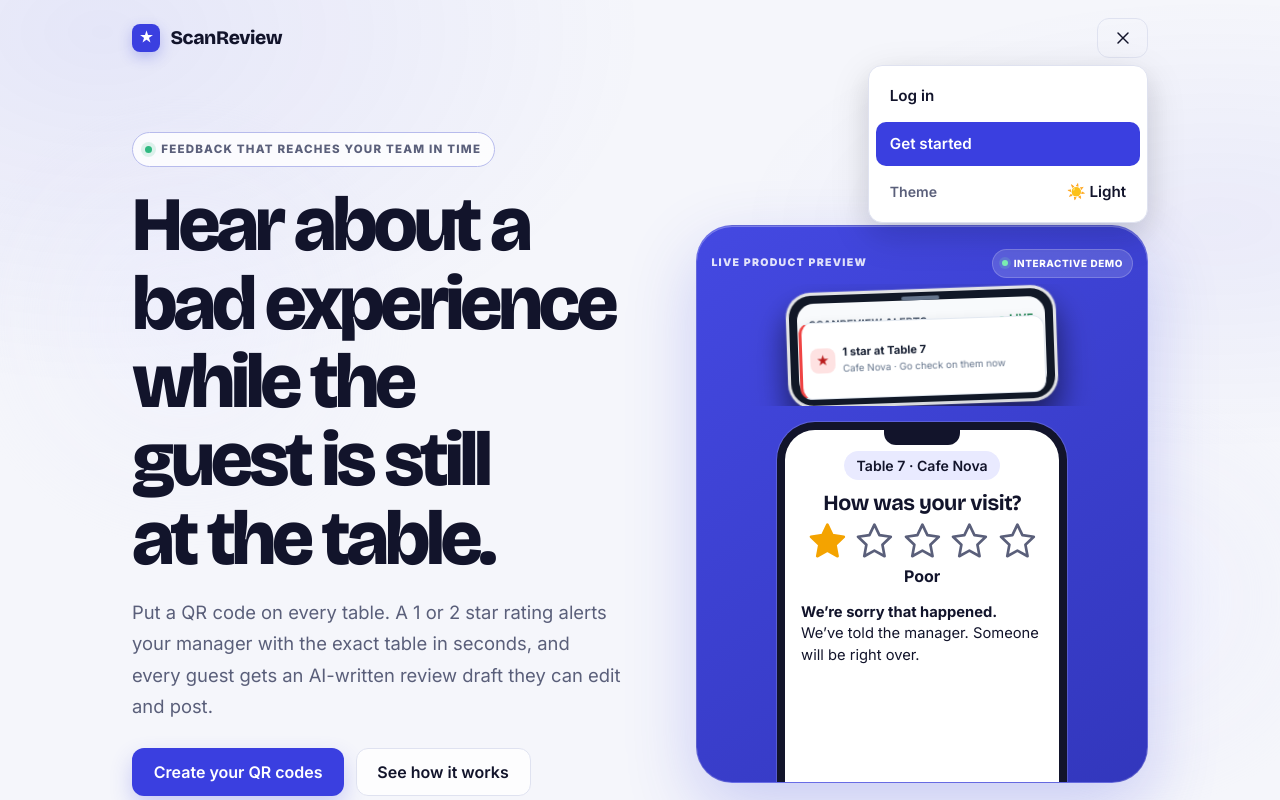
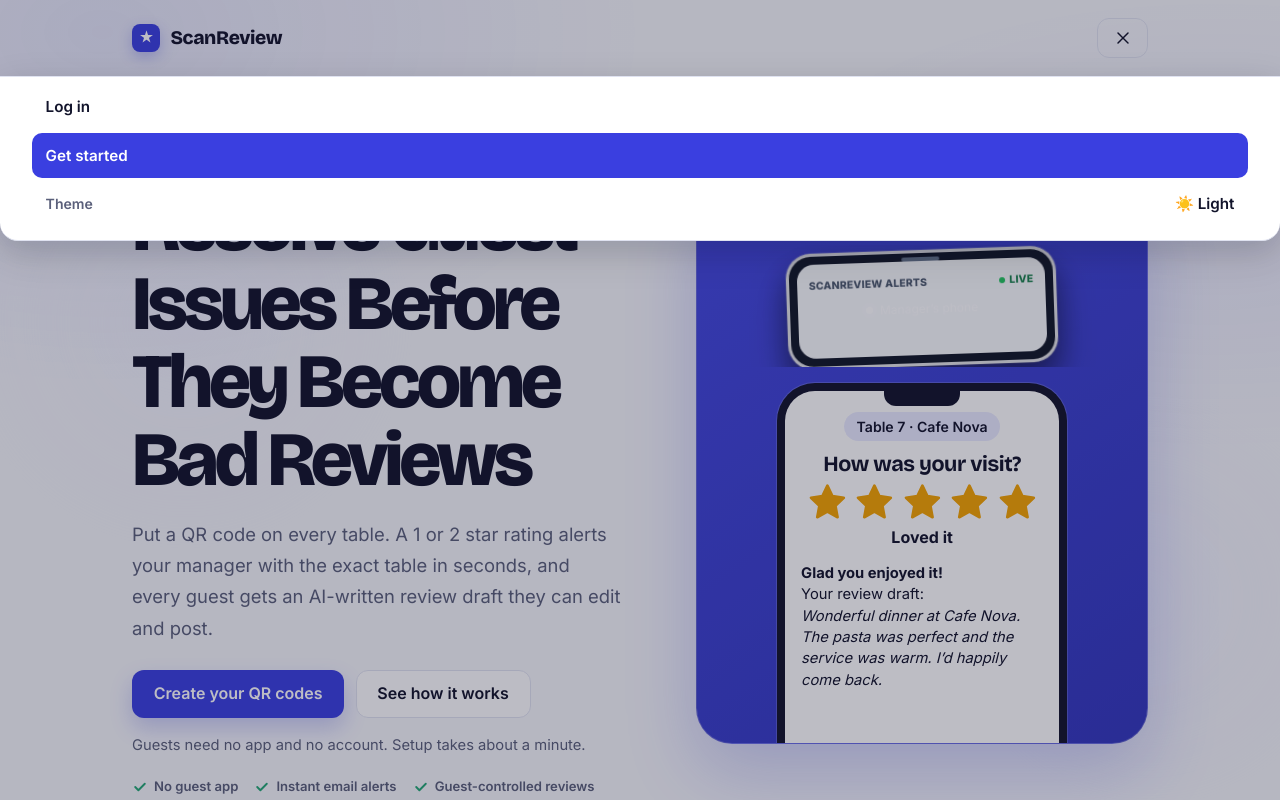
Before and after one commit to Toheed-qureshi21/hackathon-2-Toheed-Qureshi-ScanReview, a Next.js app: page / in a window 1280 px wide. Both pictures are taken after a click on the button "Open menu". Shown: the top 800 px of the page. Built offline with nearby package versions, Linux system fonts and the light colour scheme.

Commit message:
fixing ui components

```diff
--- a/app/globals.css
+++ b/app/globals.css
@@ -207,20 +207,53 @@
 }
 
 .nav-dropdown {
-  position: absolute;
-  top: calc(100% + 0.45rem);
-  right: 0;
-  z-index: 50;
-  min-width: min(280px, calc(100vw - 2rem));
   padding: 0.45rem;
   background: var(--sf);
   border: 1px solid var(--bd);
-  border-radius: 14px;
   box-shadow: var(--sh), 0 12px 40px rgba(18, 20, 43, 0.12);
   display: flex;
   flex-direction: column;
   gap: 0.25rem;
   animation: slide 0.2s ease-out both;
+}
+
+.nav-dropdown--viewport {
+  position: fixed;
+  z-index: 200;
+  top: var(
+    --nav-sheet-top,
+    calc(max(0.9rem, env(safe-area-inset-top, 0px)) + 4.75rem)
+  );
+  inset-inline: 0;
+  width: auto;
+  max-width: none;
+  margin: 0;
+  box-sizing: border-box;
+  border-radius: 0 0 18px 18px;
+  border-left: none;
+  border-right: none;
+  padding-block: 0.5rem 0.85rem;
+  padding-inline: max(1.25rem, env(safe-area-inset-left, 0px))
+    max(1.25rem, env(safe-area-inset-right, 0px));
+}
+
+@media (min-width: 768px) {
+  .nav-dropdown--viewport {
+    padding-inline: max(2rem, env(safe-area-inset-left, 0px))
+      max(2rem, env(safe-area-inset-right, 0px));
+  }
+}
+
+.nav-dropdown-backdrop {
+  position: fixed;
+  inset: 0;
+  z-index: 199;
+  border: none;
+  padding: 0;
+  margin: 0;
+  background: color-mix(in srgb, var(--tx) 28%, transparent);
+  cursor: default;
+  animation: fade-in 0.2s ease-out both;
 }
 
 .nav-dropdown-item {
@@ -372,6 +405,13 @@
   padding: 0.25rem 0.8rem;
   font-size: 0.88rem;
   font-weight: 600;
+}
+
+.pill--tag {
+  background: var(--sf);
+  border: 1.5px solid var(--bd);
+  font-size: 0.9rem;
+  font-weight: 500;
 }
 
 :focus-visible {
@@ -757,12 +797,23 @@
   padding: 0.1rem;
   width: 46px;
   height: 46px;
-  cursor: pointer;
+  cursor: default;
   transition: transform 0.2s ease;
+  display: inline-flex;
+  align-items: center;
+  justify-content: center;
+}
+
+.star-display {
+  pointer-events: none;
 }
 
 .ds:active {
   transform: scale(0.9);
+}
+
+.star-display:active {
+  transform: none;
 }
 
 .ds svg {
@@ -1256,6 +1307,26 @@
   }
 }
 
+@keyframes slide {
+  from {
+    opacity: 0;
+    transform: translateY(-8px);
+  }
+  to {
+    opacity: 1;
+    transform: none;
+  }
+}
+
+@keyframes fade-in {
+  from {
+    opacity: 0;
+  }
+  to {
+    opacity: 1;
+  }
+}
+
 @keyframes manager-float {
   0%,
   100% {
@@ -1351,15 +1422,6 @@
     font-size: 0.55rem;
     letter-spacing: 0.06em;
   }
-  .nav-dropdown {
-    position: fixed;
-    top: calc(max(0.9rem, env(safe-area-inset-top, 0px)) + 3.25rem);
-    right: var(--page-padding-x);
-    left: var(--page-padding-x);
-    width: auto;
-    min-width: 0;
-    max-width: none;
-  }
   .footer-bottom {
     flex-direction: column;
     align-items: flex-start;
--- a/app/layout.tsx
+++ b/app/layout.tsx
@@ -1,4 +1,4 @@
-import type { Metadata } from "next";
+import type { Metadata, Viewport } from "next";
 import { Bricolage_Grotesque, Inter } from "next/font/google";
 import "./globals.css";
 
@@ -14,6 +14,12 @@
   variable: "--font-inter",
   display: "swap",
 });
+
+export const viewport: Viewport = {
+  width: "device-width",
+  initialScale: 1,
+  viewportFit: "cover",
+};
 
 export const metadata: Metadata = {
   title: "ScanReview: hear about a bad meal before the guest leaves",
--- a/components/landing/hero-demo.tsx
+++ b/components/landing/hero-demo.tsx
@@ -1,5 +1,6 @@
 "use client";
 
+import { Pill } from "@/components/ui/pill";
 import { useCallback, useEffect, useRef, useState } from "react";
 
 const STAR_PATH =
@@ -10,51 +11,69 @@
 const DRAFT =
   "Wonderful dinner at Cafe Nova. The pasta was perfect and the service was warm. I’d happily come back.";
 
-function StarButton({
-  value,
-  selected,
-  onSelect,
-}: {
-  value: number;
-  selected: number;
-  onSelect: (v: number) => void;
-}) {
-  const filled = value <= selected;
-  const label = `${value} star${value > 1 ? "s" : ""}`;
+function StarDisplay({ rating }: { rating: number }) {
   return (
-    <button
-      type="button"
-      className={`ds${filled ? " on" : ""}`}
-      role="radio"
-      aria-checked={selected === value}
-      aria-label={label}
-      onClick={() => onSelect(value)}
+    <div
+      className="star-row"
+      role="img"
+      aria-label={
+        rating > 0 ? `${rating} out of 5 stars` : "Rating animation preview"
+      }
     >
-      <svg viewBox="0 0 24 24" aria-hidden="true">
+      {[1, 2, 3, 4, 5].map((value) => (
+        <span
+          key={value}
+          className={`ds star-display${value <= rating ? " on" : ""}`}
+          aria-hidden="true"
+        >
+          <svg viewBox="0 0 24 24">
             <path d={STAR_PATH} />
           </svg>
-    </button>
+        </span>
+      ))}
+    </div>
   );
+}
+
+function sleep(ms: number) {
+  return new Promise<void>((resolve) => {
+    window.setTimeout(resolve, ms);
+  });
 }
 
 export function HeroDemo() {
   const [rating, setRating] = useState(0);
-  const [word, setWord] = useState("Tap a star to try it");
+  const [word, setWord] = useState("Watch the demo…");
   const [showNote, setShowNote] = useState(false);
   const [noteTitle, setNoteTitle] = useState("1 star at Table 7");
   const [resultHtml, setResultHtml] = useState(
-    "Your tap here is only a demo.",
+    "This preview runs automatically.",
   );
-  const usedRef = useRef(false);
   const typeTimerRef = useRef<ReturnType<typeof setInterval> | null>(null);
+  const runIdRef = useRef(0);
 
-  const pick = useCallback((v: number) => {
-    if (typeTimerRef.current) clearInterval(typeTimerRef.current);
+  const clearTypewriter = useCallback(() => {
+    if (typeTimerRef.current) {
+      clearInterval(typeTimerRef.current);
+      typeTimerRef.current = null;
+    }
+  }, []);
+
+  const applyRating = useCallback(
+    (v: number) => {
+      clearTypewriter();
+
+      if (v <= 0) {
+        setRating(0);
+        setShowNote(false);
+        setWord("Watch the demo…");
+        setResultHtml("This preview runs automatically.");
+        return;
+      }
+
       setRating(v);
       setShowNote(v < 3);
-    setNoteTitle(
-      `${v}${v > 1 ? " stars" : " star"} at Table 7`,
-    );
+      setNoteTitle(`${v}${v > 1 ? " stars" : " star"} at Table 7`);
       setWord(WORDS[v - 1]);
 
       const reduce = window.matchMedia(
@@ -65,14 +84,18 @@
         setResultHtml(
           "<b>We’re sorry that happened.</b><br>We’ve told the manager. Someone will be right over.",
         );
-    } else {
+        return;
+      }
+
       if (reduce) {
         setResultHtml(
           `<b>Glad you enjoyed it!</b><br>Your review draft:<br><i>${DRAFT}</i>`,
         );
-      } else {
+        return;
+      }
+
       setResultHtml(
-          "<b>Glad you enjoyed it!</b><br>Your review draft:<br><i id=\"ty\"></i>",
+        "<b>Glad you enjoyed it!</b><br>Your review draft:<br><i></i>",
       );
       let k = 0;
       typeTimerRef.current = setInterval(() => {
@@ -81,36 +104,62 @@
         setResultHtml(
           `<b>Glad you enjoyed it!</b><br>Your review draft:<br><i>${slice}</i>`,
         );
-          if (k >= DRAFT.length && typeTimerRef.current) {
-            clearInterval(typeTimerRef.current);
-          }
+        if (k >= DRAFT.length) clearTypewriter();
       }, 22);
+    },
+    [clearTypewriter],
+  );
+
+  useEffect(() => {
+    const runId = ++runIdRef.current;
+    let cancelled = false;
+
+    async function loop() {
+      const reduce = window.matchMedia(
+        "(prefers-reduced-motion: reduce)",
+      ).matches;
+      const idleMs = reduce ? 600 : 1400;
+      const lowHoldMs = reduce ? 2800 : 4800;
+      const highHoldMs = reduce ? 3200 : 7200;
+      const resetMs = reduce ? 400 : 900;
+
+      while (!cancelled && runIdRef.current === runId) {
+        applyRating(0);
+        await sleep(idleMs);
+        if (cancelled || runIdRef.current !== runId) return;
+
+        applyRating(1);
+        await sleep(lowHoldMs);
+        if (cancelled || runIdRef.current !== runId) return;
+
+        applyRating(0);
+        await sleep(resetMs);
+        if (cancelled || runIdRef.current !== runId) return;
+
+        applyRating(5);
+        await sleep(highHoldMs);
       }
     }
-  }, []);
 
-  useEffect(() => {
-    const t = setTimeout(() => {
-      if (!usedRef.current) pick(1);
-    }, 1400);
+    void loop();
+
     return () => {
-      clearTimeout(t);
-      if (typeTimerRef.current) clearInterval(typeTimerRef.current);
+      cancelled = true;
+      clearTypewriter();
     };
-  }, [pick]);
-
-  function handleSelect(v: number) {
-    usedRef.current = true;
-    pick(v);
-  }
+  }, [applyRating, clearTypewriter]);
 
   return (
-    <div className="stage" id="demo" aria-label="Interactive demo: rate a visit and watch the manager alert">
+    <div
+      className="stage"
+      id="demo"
+      aria-label="Automatic demo: low rating alert, then a happy review draft"
+    >
       <div className="stage-heading">
         <span className="stage-kicker">LIVE PRODUCT PREVIEW</span>
         <span className="stage-live">
           <i aria-hidden="true" />
-          INTERACTIVE DEMO
+          AUTO DEMO
         </span>
       </div>
       <div className="slot">
@@ -138,18 +187,9 @@
         </div>
       </div>
       <div className="ph">
-        <span className="pill">Table 7 · Cafe Nova</span>
+        <Pill>Table 7 · Cafe Nova</Pill>
         <h3>How was your visit?</h3>
-        <div role="radiogroup" aria-label="Rating" className="star-row">
-          {[1, 2, 3, 4, 5].map((v) => (
-            <StarButton
-              key={v}
-              value={v}
-              selected={rating}
-              onSelect={handleSelect}
-            />
-          ))}
-        </div>
+        <StarDisplay rating={rating} />
         <b id="dw">{word}</b>
         <div
           className="res"
--- a/components/landing/landing-page.tsx
+++ b/components/landing/landing-page.tsx
@@ -1,5 +1,6 @@
+import { BrandLink } from "@/components/ui/brand-link";
+import { ButtonLink } from "@/components/ui/button";
 import Link from "next/link";
-import { BrandLink } from "./brand-link";
 import { HeroDemo } from "./hero-demo";
 import { ScrollReveal } from "./scroll-reveal";
 import { SiteHeader } from "./site-header";
@@ -24,19 +25,17 @@
               <span className="eyebrow-dot" aria-hidden="true" />
               FEEDBACK THAT REACHES YOUR TEAM IN TIME
             </div>
-            <h1>Hear about a bad experience while the guest is still at the table.</h1>
+            <h1>Resolve Guest Issues Before They Become Bad Reviews</h1>
             <p className="lead">
               Put a QR code on every table. A 1 or 2 star rating alerts your
               manager with the exact table in seconds, and every guest gets an
               AI-written review draft they can edit and post.
             </p>
             <div className="cta">
-              <Link className="btn pri" href="/login#signup">
-                Create your QR codes
-              </Link>
-              <Link className="btn gh" href="#how">
+              <ButtonLink href="/login#signup">Create your QR codes</ButtonLink>
+              <ButtonLink href="#how" variant="ghost">
                 See how it works
-              </Link>
+              </ButtonLink>
             </div>
             <p className="sub">
               Guests need no app and no account. Setup takes about a minute.
@@ -196,9 +195,9 @@
 
         <section className="band">
           <h2>See it on your own tables</h2>
-          <Link className="btn" href="/login#signup">
+          <ButtonLink href="/login#signup" variant="band">
             Create your QR codes
-          </Link>
+          </ButtonLink>
           <p>Takes about a minute to set up.</p>
         </section>
       </main>
--- a/components/landing/site-header.tsx
+++ b/components/landing/site-header.tsx
@@ -1,4 +1,4 @@
-import { BrandLink } from "./brand-link";
+import { BrandLink } from "@/components/ui/brand-link";
 import { SiteNav } from "./site-nav";
 
 export function SiteHeader() {
--- a/components/landing/site-nav.tsx
+++ b/components/landing/site-nav.tsx
@@ -1,17 +1,45 @@
 "use client";
 
+import { Button } from "@/components/ui/button";
+import { MenuItemButton, MenuItemLink } from "@/components/ui/menu-item";
 import { Menu, X } from "lucide-react";
-import Link from "next/link";
-import { useCallback, useEffect, useId, useRef, useState } from "react";
+import {
+  useCallback,
+  useEffect,
+  useId,
+  useLayoutEffect,
+  useRef,
+  useState,
+} from "react";
+import { createPortal } from "react-dom";
 import { THEME_EMOJI, useTheme } from "./use-theme";
+
+function syncNavSheetTop() {
+  const header = document.getElementById("top");
+  if (!header) return;
+  const bottom = header.getBoundingClientRect().bottom;
+  document.documentElement.style.setProperty("--nav-sheet-top", `${bottom}px`);
+}
 
 export function SiteNav() {
   const [open, setOpen] = useState(false);
   const { theme, cycleTheme } = useTheme();
   const menuId = useId();
-  const wrapRef = useRef<HTMLDivElement>(null);
+  const triggerRef = useRef<HTMLButtonElement>(null);
+  const dropdownRef = useRef<HTMLDivElement>(null);
 
   const close = useCallback(() => setOpen(false), []);
+
+  useLayoutEffect(() => {
+    if (!open) return;
+    syncNavSheetTop();
+    window.addEventListener("resize", syncNavSheetTop);
+    window.addEventListener("scroll", syncNavSheetTop, { passive: true });
+    return () => {
+      window.removeEventListener("resize", syncNavSheetTop);
+      window.removeEventListener("scroll", syncNavSheetTop);
+    };
+  }, [open]);
 
   useEffect(() => {
     document.body.style.overflow = open ? "hidden" : "";
@@ -26,9 +54,10 @@
       if (e.key === "Escape") close();
     }
     function onPointerDown(e: MouseEvent) {
-      if (wrapRef.current && !wrapRef.current.contains(e.target as Node)) {
-        close();
-      }
+      const target = e.target as Node;
+      if (triggerRef.current?.contains(target)) return;
+      if (dropdownRef.current?.contains(target)) return;
+      close();
     }
     document.addEventListener("keydown", onKeyDown);
     document.addEventListener("mousedown", onPointerDown);
@@ -38,11 +67,48 @@
     };
   }, [open, close]);
 
-  return (
-    <div className="nav-menu-wrap" ref={wrapRef}>
+  const menuPanel = open ? (
+    <>
       <button
         type="button"
-        className="nav-menu-trigger btn gh sm"
+        className="nav-dropdown-backdrop"
+        aria-label="Close menu"
+        onClick={close}
+      />
+      <div
+        id={menuId}
+        ref={dropdownRef}
+        className="nav-dropdown nav-dropdown--viewport"
+        role="menu"
+        aria-label="Site menu"
+      >
+        <MenuItemLink href="/login" onClick={close}>
+          Log in
+        </MenuItemLink>
+        <MenuItemLink href="/login#signup" variant="primary" onClick={close}>
+          Get started
+        </MenuItemLink>
+        <MenuItemButton
+          onClick={() => {
+            cycleTheme();
+          }}
+        >
+          <span className="nav-dropdown-theme-label">Theme</span>
+          <span className="nav-dropdown-theme-value">
+            <span aria-hidden="true">{THEME_EMOJI[theme]}</span> {theme}
+          </span>
+        </MenuItemButton>
+      </div>
+    </>
+  ) : null;
+
+  return (
+    <div className="nav-menu-wrap">
+      <Button
+        ref={triggerRef}
+        variant="ghost"
+        size="sm"
+        className="nav-menu-trigger"
         aria-label={open ? "Close menu" : "Open menu"}
         aria-expanded={open}
         aria-controls={menuId}
@@ -53,46 +119,10 @@
         ) : (
           <Menu size={20} strokeWidth={1.75} aria-hidden="true" />
         )}
-      </button>
-
-      {open ? (
-        <div
-          id={menuId}
-          className="nav-dropdown"
-          role="menu"
-          aria-label="Site menu"
-        >
-          <Link
-            className="nav-dropdown-item"
-            href="/login"
-            role="menuitem"
-            onClick={close}
-          >
-            Log in
-          </Link>
-          <Link
-            className="nav-dropdown-item nav-dropdown-item--primary"
-            href="/login#signup"
-            role="menuitem"
-            onClick={close}
-          >
-            Get started
-          </Link>
-          <button
-            type="button"
-            className="nav-dropdown-item"
-            role="menuitem"
-            onClick={() => {
-              cycleTheme();
-            }}
-          >
-            <span className="nav-dropdown-theme-label">Theme</span>
-            <span className="nav-dropdown-theme-value">
-              <span aria-hidden="true">{THEME_EMOJI[theme]}</span> {theme}
-            </span>
-          </button>
-        </div>
-      ) : null}
+      </Button>
+      {typeof document !== "undefined" &&
+        menuPanel &&
+        createPortal(menuPanel, document.body)}
     </div>
   );
 }
--- a/components/landing/brand-link.tsx
+++ b/components/ui/brand-link.tsx
@@ -1,4 +1,5 @@
 import Link from "next/link";
+import { cn } from "@/lib/utils";
 
 type BrandLinkProps = {
   href?: string;
@@ -8,11 +9,11 @@
 
 export function BrandLink({
   href = "/",
-  className = "brand",
+  className,
   label = "ScanReview home",
 }: BrandLinkProps) {
   return (
-    <Link href={href} className={className} aria-label={label}>
+    <Link href={href} className={cn("brand", className)} aria-label={label}>
       <span className="mark" aria-hidden="true">
         ★
       </span>
--- /dev/null
+++ b/components/ui/button.tsx
@@ -0,0 +1,83 @@
+import Link from "next/link";
+import { forwardRef, type ComponentPropsWithoutRef } from "react";
+import { cn } from "@/lib/utils";
+
+export const buttonVariants = {
+  primary: "pri",
+  ghost: "gh",
+  band: "",
+} as const;
+
+export type ButtonVariant = keyof typeof buttonVariants;
+
+export type ButtonSize = "default" | "sm";
+
+export function buttonClasses({
+  variant = "primary",
+  size = "default",
+  fullWidth = false,
+  className,
+}: {
+  variant?: ButtonVariant;
+  size?: ButtonSize;
+  fullWidth?: boolean;
+  className?: string;
+}) {
+  return cn(
+    "btn",
+    buttonVariants[variant],
+    size === "sm" && "sm",
+    fullWidth && "w",
+    className,
+  );
+}
+
+type ButtonProps = ComponentPropsWithoutRef<"button"> & {
+  variant?: ButtonVariant;
+  size?: ButtonSize;
+  fullWidth?: boolean;
+};
+
+export const Button = forwardRef<HTMLButtonElement, ButtonProps>(
+  function Button(
+    {
+      variant = "primary",
+      size = "default",
+      fullWidth = false,
+      className,
+      type = "button",
+      ...props
+    },
+    ref,
+  ) {
+    return (
+      <button
+        ref={ref}
+        type={type}
+        className={buttonClasses({ variant, size, fullWidth, className })}
+        {...props}
+      />
+    );
+  },
+);
+
+type ButtonLinkProps = ComponentPropsWithoutRef<typeof Link> & {
+  variant?: ButtonVariant;
+  size?: ButtonSize;
+  fullWidth?: boolean;
+};
+
+export function ButtonLink({
+  variant = "primary",
+  size = "default",
+  fullWidth = false,
+  className,
+  ...props
+}: ButtonLinkProps) {
+  return (
+    <Link
+      className={buttonClasses({ variant, size, fullWidth, className })}
+      {...props}
+    />
+  );
+}
--- /dev/null
+++ b/components/ui/menu-item.tsx
@@ -0,0 +1,52 @@
+import Link from "next/link";
+import type { ComponentPropsWithoutRef } from "react";
+import { cn } from "@/lib/utils";
+
+export const menuItemVariants = {
+  default: "",
+  primary: "nav-dropdown-item--primary",
+} as const;
+
+export type MenuItemVariant = keyof typeof menuItemVariants;
+
+function menuItemClasses(variant: MenuItemVariant, className?: string) {
+  return cn("nav-dropdown-item", menuItemVariants[variant], className);
+}
+
+type MenuItemLinkProps = ComponentPropsWithoutRef<typeof Link> & {
+  variant?: MenuItemVariant;
+};
+
+export function MenuItemLink({
+  variant = "default",
+  className,
+  ...props
+}: MenuItemLinkProps) {
+  return (
+    <Link
+      className={menuItemClasses(variant, className)}
+      role="menuitem"
+      {...props}
+    />
+  );
+}
+
+type MenuItemButtonProps = ComponentPropsWithoutRef<"button"> & {
+  variant?: MenuItemVariant;
+};
+
+export function MenuItemButton({
+  variant = "default",
+  className,
+  type = "button",
+  ...props
+}: MenuItemButtonProps) {
+  return (
+    <button
+      type={type}
+      className={menuItemClasses(variant, className)}
+      role="menuitem"
+      {...props}
+    />
+  );
+}
--- /dev/null
+++ b/components/ui/nav-menu-item.tsx
@@ -0,0 +1,56 @@
+import Link from "next/link";
+import type { ComponentPropsWithoutRef, ReactNode } from "react";
+import { cn } from "@/lib/utils";
+
+export const navMenuItemVariants = {
+  default: "nav-dropdown-item",
+  primary: "nav-dropdown-item nav-dropdown-item--primary",
+} as const;
+
+export type NavMenuItemVariant = keyof typeof navMenuItemVariants;
+
+type NavMenuItemLinkProps = ComponentPropsWithoutRef<typeof Link> & {
+  variant?: NavMenuItemVariant;
+  href: string;
+  children: ReactNode;
+};
+
+export function NavMenuItemLink({
+  variant = "default",
+  className,
+  children,
+  ...props
+}: NavMenuItemLinkProps) {
+  return (
+    <Link
+      role="menuitem"
+      className={cn(navMenuItemVariants[variant], className)}
+      {...props}
+    >
+      {children}
+    </Link>
+  );
+}
+
+type NavMenuItemButtonProps = ComponentPropsWithoutRef<"button"> & {
+  variant?: NavMenuItemVariant;
+  children: ReactNode;
+};
+
+export function NavMenuItemButton({
+  variant = "default",
+  className,
+  children,
+  ...props
+}: NavMenuItemButtonProps) {
+  return (
+    <button
+      type="button"
+      role="menuitem"
+      className={cn(navMenuItemVariants[variant], className)}
+      {...props}
+    >
+      {children}
+    </button>
+  );
+}
--- /dev/null
+++ b/components/ui/pill.tsx
@@ -0,0 +1,8 @@
+import type { ComponentPropsWithoutRef } from "react";
+import { cn } from "@/lib/utils";
+
+type PillProps = ComponentPropsWithoutRef<"span">;
+
+export function Pill({ className, ...props }: PillProps) {
+  return <span className={cn("pill", className)} {...props} />;
+}
```
Also changed, not shown: components/landing/theme-toggle.tsx (+5 -4 lines). Lines whose indentation alone changed are shown as unchanged.
